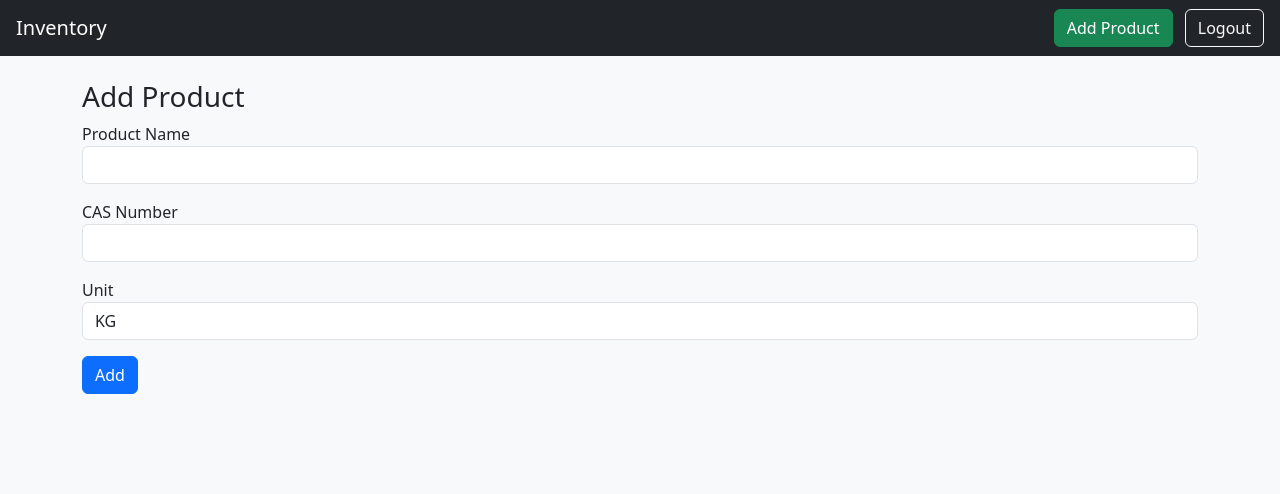
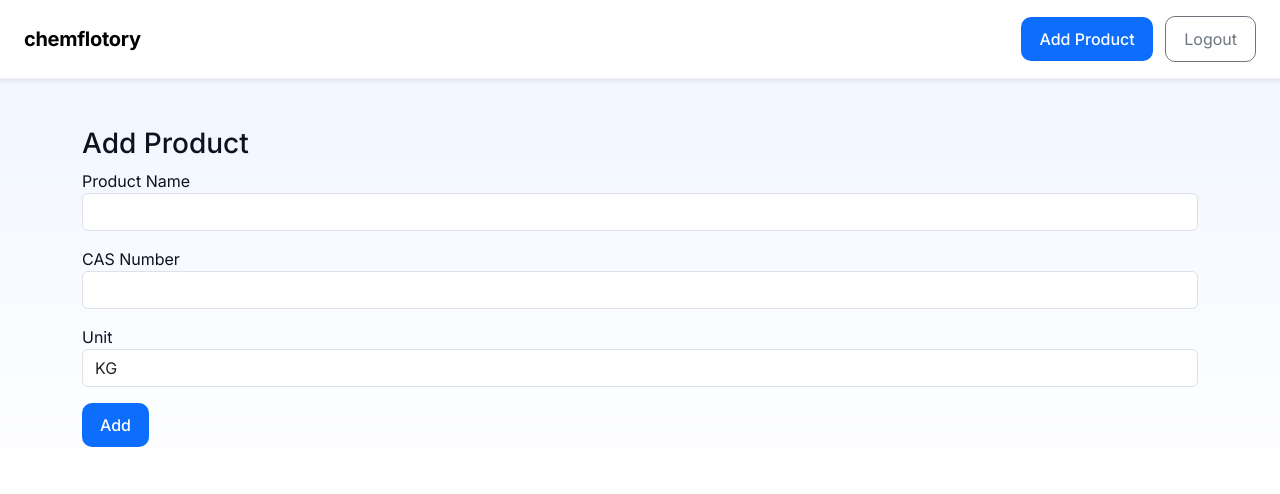
Before and after one commit to lakshyadas13/chemical-inventory-system, a Flask app: page /add in a window 1280 px wide. Shown: the top 494 px of the page. Run offline with Flask 3, Linux system fonts and the light colour scheme; the visitor is signed in with stand-in values (Sample User, id 1).

Commit message:
Polish base layout and add auto-dismiss flash alerts

```diff
--- a/templates/base.html
+++ b/templates/base.html
@@ -1,36 +1,125 @@
 <!DOCTYPE html>
-<html>
+<html lang="en">
 <head>
-    <title>Inventory System</title>
-    <link href="https://cdn.jsdelivr.net/npm/bootstrap@5.3.0/dist/css/bootstrap.min.css" rel="stylesheet">
+    <meta charset="UTF-8">
+    <title>{% block title %}Chemical Inventory{% endblock %}</title>
+
+    <!-- Bootstrap -->
+    <link href="https://cdn.jsdelivr.net/npm/bootstrap@5.3.2/dist/css/bootstrap.min.css" rel="stylesheet">
+
+    <!-- Inter Font -->
+    <link href="https://fonts.googleapis.com/css2?family=Inter:wght@400;500;600;700&display=swap" rel="stylesheet">
+
+    <style>
+        :root {
+            --primary-blue: #0d6efd;
+            --soft-blue: #eef4ff;
+            --dark-text: #0b1320;
+            --muted-text: #6c757d;
+        }
+
+        body {
+            font-family: 'Inter', sans-serif;
+            background: linear-gradient(180deg, var(--soft-blue) 0%, #ffffff 100%);
+            color: var(--dark-text);
+        }
+
+        /* Navbar */
+        .navbar {
+            background: #ffffff;
+            border-bottom: 1px solid #eef1f5;
+        }
+
+        .navbar-brand {
+            font-weight: 700;
+            font-size: 1.25rem;
+            letter-spacing: -0.3px;
+        }
+
+        /* Buttons */
+        .btn-primary {
+            background-color: var(--primary-blue);
+            border: none;
+            border-radius: 10px;
+            padding: 10px 18px;
+            font-weight: 500;
+        }
+
+        .btn-outline-secondary {
+            border-radius: 10px;
+            padding: 10px 18px;
+        }
+
+        /* Cards */
+        .card {
+            border-radius: 14px;
+            border: none;
+        }
+
+        /* Tables */
+        .table {
+            background: #ffffff;
+        }
+
+        .table thead th {
+            font-weight: 600;
+            color: #ffffff;
+        }
+
+        /* Badges */
+        .badge {
+            border-radius: 8px;
+            font-weight: 500;
+        }
+    </style>
 </head>
-<body class="bg-light">
 
-<nav class="navbar navbar-dark bg-dark px-3">
-    <a class="navbar-brand" href="/">Inventory</a>
+<body>
+
+<!-- NAVBAR -->
+<nav class="navbar navbar-expand-lg px-4 py-3 shadow-sm">
+    <a class="navbar-brand" href="/">
+        chemflotory
+    </a>
 
     {% if session.get("user_id") %}
-        <div>
-            <a href="/add" class="btn btn-success me-2">
+        <div class="ms-auto">
+            <a href="/add" class="btn btn-primary me-2">
                 Add Product
             </a>
-            <a href="/logout" class="btn btn-outline-light">
+            <a href="/logout" class="btn btn-outline-secondary">
                 Logout
             </a>
         </div>
     {% endif %}
 </nav>
 
+<!-- PAGE CONTENT -->
+<div class="container my-5">
 
-<div class="container mt-4">
     {% with messages = get_flashed_messages(with_categories=true) %}
-      {% for category, message in messages %}
-        <div class="alert alert-{{ category }}">{{ message }}</div>
-      {% endfor %}
+        {% if messages %}
+            {% for category, message in messages %}
+                <div class="alert alert-{{ category }} alert-dismissible fade show" role="alert">
+                    {{ message }}
+                    <button type="button" class="btn-close" data-bs-dismiss="alert"></button>
+                </div>
+            {% endfor %}
+        {% endif %}
     {% endwith %}
 
     {% block content %}{% endblock %}
 </div>
+<script>
+    setTimeout(() => {
+        const alerts = document.querySelectorAll('.alert');
+        alerts.forEach(alert => {
+            alert.classList.remove('show');
+            alert.classList.add('fade');
+            setTimeout(() => alert.remove(), 500);
+        });
+    }, 3000);
+</script>
 
 </body>
 </html>
```
